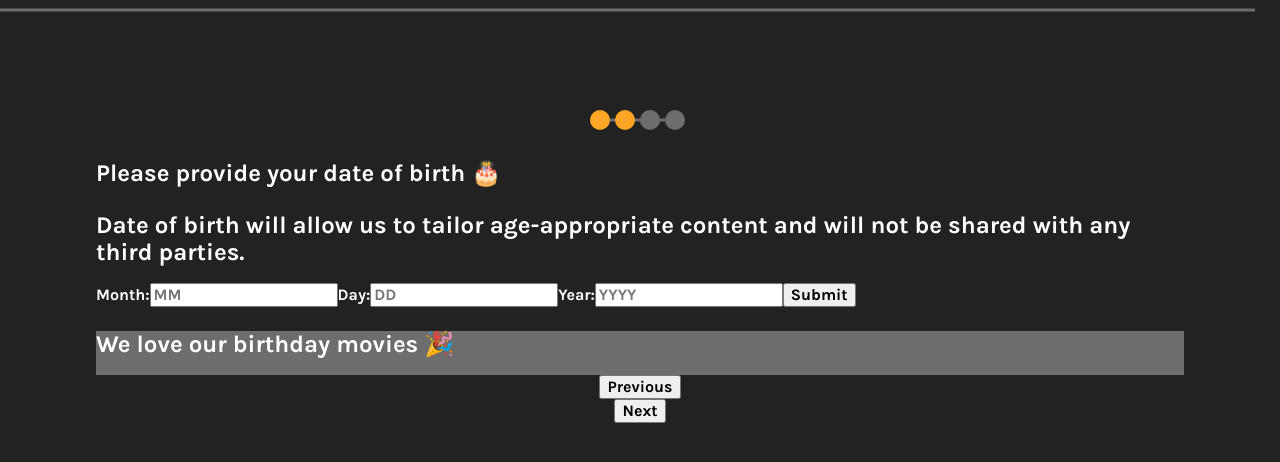
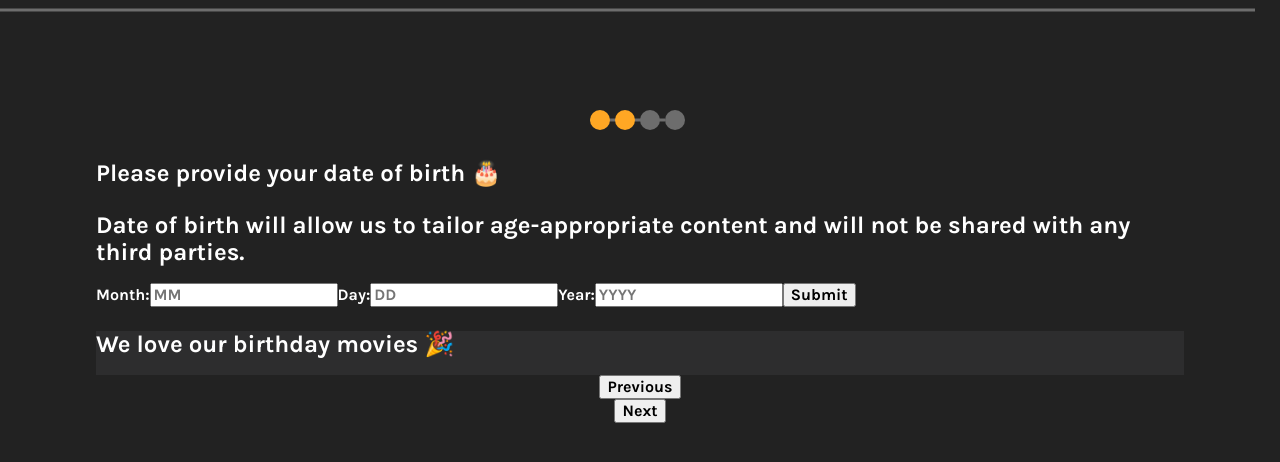
Before and after one commit to acsolis896/new-RT, a React (Vite) app: page / in a window 1280 px wide. Both pictures are taken after a click on the button "Next". Shown: the top 462 px of the page. Built offline with nearby package versions, Linux system fonts and the light colour scheme.

Commit message:
birthday css

```diff
--- a/style.css
+++ b/style.css
@@ -153,5 +153,5 @@ section {
 /* BIRTHDAY SELECTION COMPONENT */
 
 .bday-movies-div {
-    background-color: #6D6D6D;
+    background-color: #2D2D2E;
 }
```
